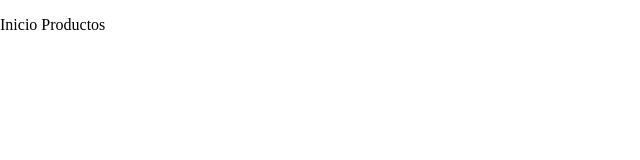
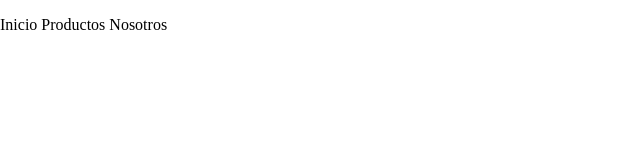
Before and after one commit to JhoanGomez30/Proyecto_E-commerce_G4, a plain HTML site: page pages/nosotros.html in a window 1280 px wide. Shown: the full height of the page, 0-640 px from the left. Drawn offline with Linux system fonts and the light colour scheme.

Commit message:
Link Nosotros

```diff
--- a/pages/nosotros.html
+++ b/pages/nosotros.html
@@ -15,6 +15,7 @@
       <nav class="header__nav">
         <a class="nav__link">Inicio</a>
         <a class="nav__link">Productos</a>
+        <a class="nav__link">Nosotros</a>
       </nav>
     </header>
   </body>
```
